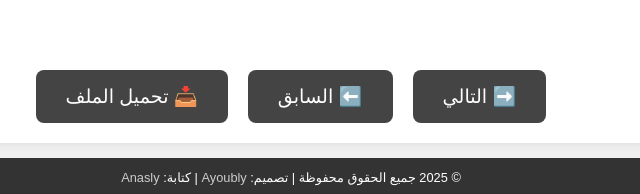
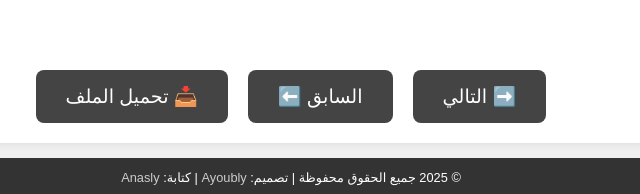
Before and after one commit to Ayoublby/The-Cursed-Beauty, a plain HTML site: page index.html in a window 1280 px wide. Shown: the part 810-1004 px from the top of the page, 349-989 px from the left. Drawn offline with Linux system fonts and the light colour scheme.

Commit message:
Update index.html

```diff
--- a/index.html
+++ b/index.html
@@ -193,7 +193,7 @@
 
         <div class="controls">
             <button class="btn" onclick="nextPage()">➡️ التالي</button>
-            <button class="btn" onclick="previousPage()">⬅️ السابق</button>
+            <button class="btn" onclick="previousPage()">السابق ⬅️</button>
             <button class="btn" onclick="downloadPDF()">📥 تحميل الملف</button>
         </div>
     </div>
```
